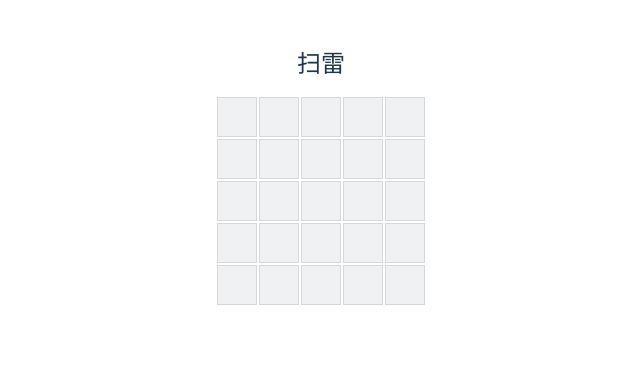
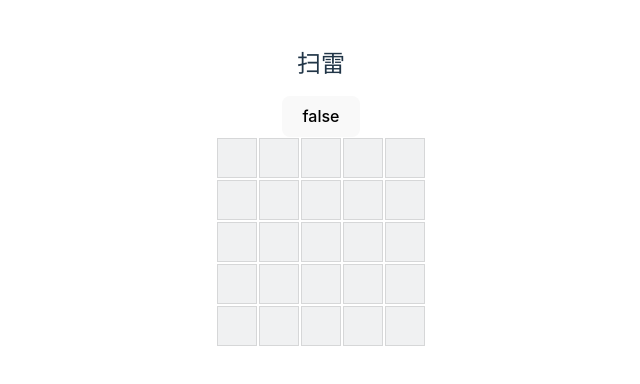
Before and after one commit to zhulandashuiguai/mineSweeper-vue3-try, a Vue app: page / in a window 1280 px wide. Shown: the top 384 px of the page, without its empty margins (319-959 px from the left). Built offline with nearby package versions, Linux system fonts and the light colour scheme; a small style sheet from the web is missing.

Commit message:
部分重构

```diff
--- /dev/null
+++ b/src/components/MineBlock.vue
@@ -0,0 +1,92 @@
+<script setup lang="ts">
+import { BlockState } from '@/types'
+import { isDev } from '@/composables/index'
+defineProps<{ block: BlockState }>()
+
+// 数字颜色
+const numberColors = [
+  'transparent',
+  'green',
+  'yellow',
+  'red',
+  'skyblue',
+  'pink'
+]
+
+//hover样式
+function hoverClass(item: BlockState) {
+  if (item.flag) return
+  if (!item.revealed) {
+    return {
+      hoverClass: true
+    }
+  }
+}
+//格子炸弹和普通格子的样式
+function getGridClass(item: BlockState) {
+  // 如果没有翻开
+  if (!item.revealed) {
+    return {
+      backgroundColor: 'rgba(107,114,128,0.1)'
+    }
+  } else {//翻开之后 是雷还是数字
+    if (item.mine) {
+      return {
+        backgroundColor: 'rgba(250, 108, 108, 0.653)'
+      }
+    } else {
+      return {
+        color: numberColors[item.adjacentMines]
+      }
+    }
+  }
+}
+</script>
+
+
+
+<template>
+  <div :class="hoverClass(block)">
+            <div class="grid" :style="getGridClass(block)" >
+          <template v-if="block.revealed || isDev" >
+            <div v-if="block.mine" class="iconfont icon-baozha"></div>
+            <div v-else>{{ block.adjacentMines }}</div>
+          </template>
+          <template v-else>
+            <div v-if="block.flag" class="iconfont icon-qizi flag"></div>
+          </template>
+        </div>
+      </div>
+</template>
+
+<style scoped>
+.hoverClass:hover {
+  background-color: rgba(212, 215, 215, 0.6);
+}
+
+.grid {
+  width: 40px;
+  height: 40px;
+  border: 1px solid rgba(162, 165, 165, 0.347);
+  text-align: center;
+  line-height: 40px;
+  font-size: 18px;
+  font-weight: 800;
+  margin: 1px;
+}
+
+.flag {
+  /* // background-color: transparent; */
+  font-size: 25px;
+  color: lightsalmon;
+}
+
+.isMine {
+  background-color: rgba(250, 129, 129, 0.5);
+}
+
+.icon-baozha {
+  font-size: 35px;
+  color: rgba(136, 120, 115, 0.895);
+}
+</style>
--- /dev/null
+++ b/src/composables/index.ts
@@ -0,0 +1 @@
+export * from './storage'
--- /dev/null
+++ b/src/composables/storage.ts
@@ -0,0 +1,4 @@
+export let isDev = ref(false)
+export let toggleDev = function(){
+  isDev.value=!isDev.value
+}
--- a/src/pages/index.vue
+++ b/src/pages/index.vue
@@ -1,5 +1,7 @@
 <script setup lang="ts">
 import { BlockState } from '@/types'
+import { isDev, toggleDev } from '@/composables/index'
+import MineBlock from '@/components/MineBlock.vue'
 // 地雷盘的大小
 const HEIGHT = 5;
 const WIDTH = 5;
@@ -14,15 +16,6 @@ const directions = [
   [-1, -1], [0, -1], [1, -1],
   [-1, 0], [1, 0],
   [1, 1], [0, 1], [-1, 1]
-]
-// 数字颜色
-const numberColors = [
-  'transparent',
-  'green',
-  'yellow',
-  'red',
-  'skyblue',
-  'pink'
 ]
 
 
@@ -74,44 +67,14 @@ function getSiblings(block: BlockState) {
   }).filter(Boolean)
 }
 
-// let getMineClass = computed((item) => {
-//   if (item.mine) {
-//     return { isMine: true }
-//   }
-// })
-//格子炸弹和普通格子的样式
-function getGridClass(item: BlockState) {
-  // 如果没有翻开
-  if (!item.revealed) {
-    return {
-      backgroundColor: 'rgba(107,114,128,0.1)'
-    }
-  } else {//翻开之后 是雷还是数字
-    if (item.mine) {
-      return {
-        backgroundColor: 'rgba(250, 108, 108, 0.653)'
-      }
-    } else {
-      return {
-        color: numberColors[item.adjacentMines]
-      }
-    }
-  }
-}
-function hoverClass(item: BlockState) {
-  if (item.flag) return
-  if (!item.revealed) {
-    return {
-      hoverClass: true
-    }
-  }
-}
 
 //开发环境
-let dev = true
+
 
 let mineGenerate = false
 
+// 输了还是赢了
+let isLose = ref(false)
 //点击事件
 function onClick(item: BlockState) {
   if (item.flag) return
@@ -125,6 +88,10 @@ function onClick(item: BlockState) {
   item.revealed = true
   // console.log(getSiblings(item));
   // checkGameState()
+  if (item.mine) {
+    isLose.value = true;
+    alert('you lost!')
+  }
 }
 
 //初始点击时，如果是0，展开0和附近的东西，
@@ -158,66 +125,27 @@ function checkGameState() {
     if (x.revealed) revealedAll++
     if (x.flag) flagedAll++
   })
+  if (isLose.value) return
   if (revealedAll + flagedAll == blocks.length) { setTimeout(() => { alert('you win') }, 50) }
 }
 watch(state, () => { checkGameState() }, { deep: true })
+
 </script>
 <template>
   <div>
-    <h2>扫雷</h2>
+    <h2>扫雷</h2> <button @click="toggleDev()">{{ isDev }}</button>
     <div class="horizon" v-for="(row, y) in state" :key="y">
-          <div  v-for="(item, x) in row" :key="x" :class="hoverClass(item)">
-            <div class="grid" :style="getGridClass(item)"  @click="onClick(item)"  @contextmenu.prevent="rightClick(item)">
-          <template v-if="item.revealed" >
-            <div v-if="item.mine" class="iconfont icon-baozha"></div>
-            <div v-else>{{ item.adjacentMines }}</div>
-          </template>
-          <template v-else>
-            <div v-if="item.flag" class="iconfont icon-qizi flag"></div>
-          </template>
+          <MineBlock v-for="(block, x) in row" :key="x"
+          :block="block"
+          @click="onClick(block)"
+          @contextmenu.prevent="rightClick(block)"
+          ></MineBlock>
         </div>
-          </div>
-    </div>
   </div>
 </template>
 <style scoped lang="less">
-.grid {
-  width: 40px;
-  height: 40px;
-  border: 1px solid rgba(162, 165, 165, 0.347);
-  text-align: center;
-  line-height: 40px;
-  font-size: 18px;
-  font-weight: 800;
-  margin: 1px;
-
-  // &:hover {
-  //   background-color: rgba(212, 215, 215, 0.1);
-  //   // background-color: red;
-  // }
-}
-
 .horizon {
   display: flex;
 
 }
-
-.isMine {
-  background-color: rgba(250, 129, 129, 0.5);
-}
-
-.icon-baozha {
-  font-size: 35px;
-  color: rgba(136, 120, 115, 0.895);
-}
-
-.flag {
-  // background-color: transparent;
-  font-size: 25px;
-  color: lightsalmon;
-}
-
-.hoverClass:hover {
-  background-color: rgba(212, 215, 215, 0.6);
-}
 </style>
```
